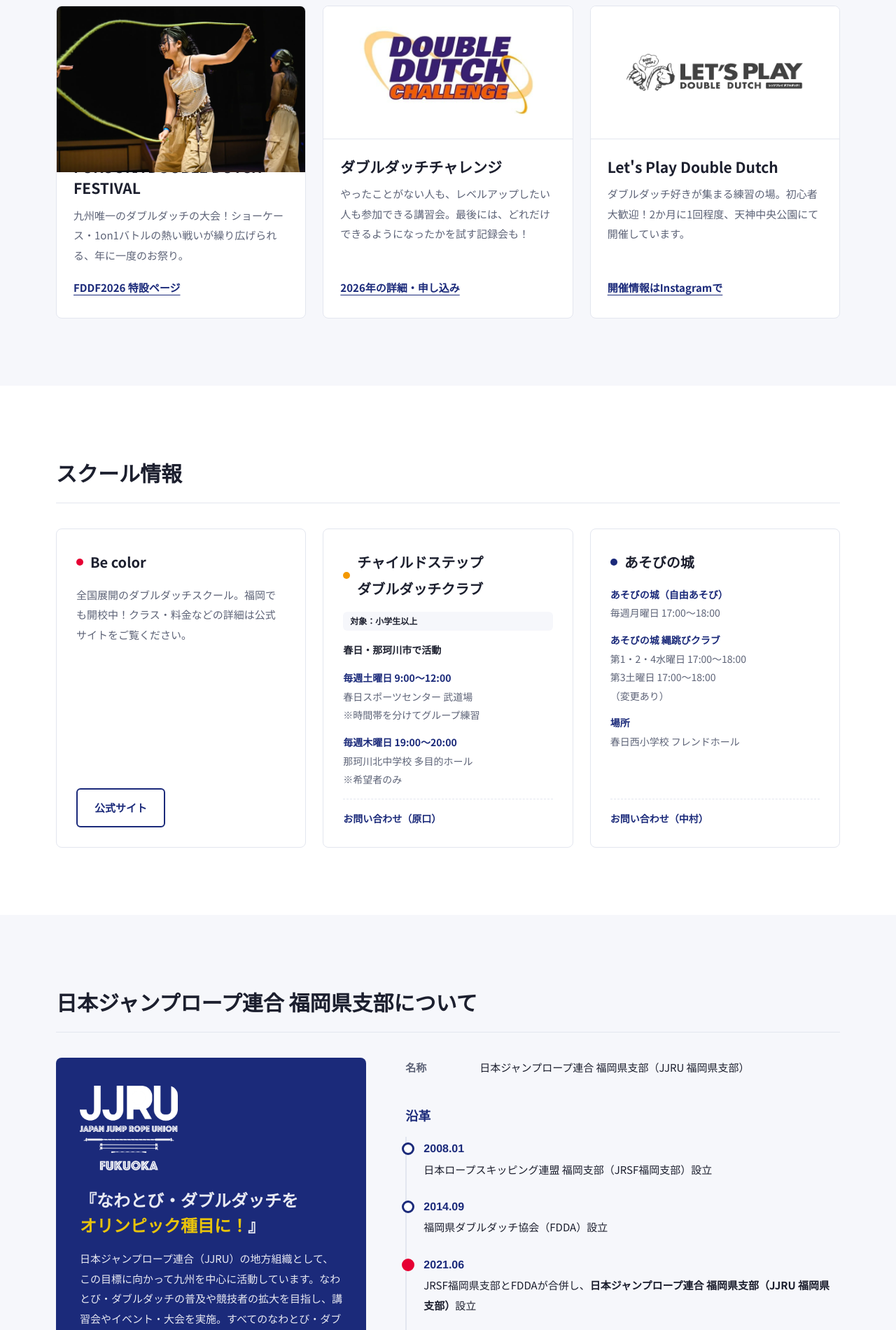
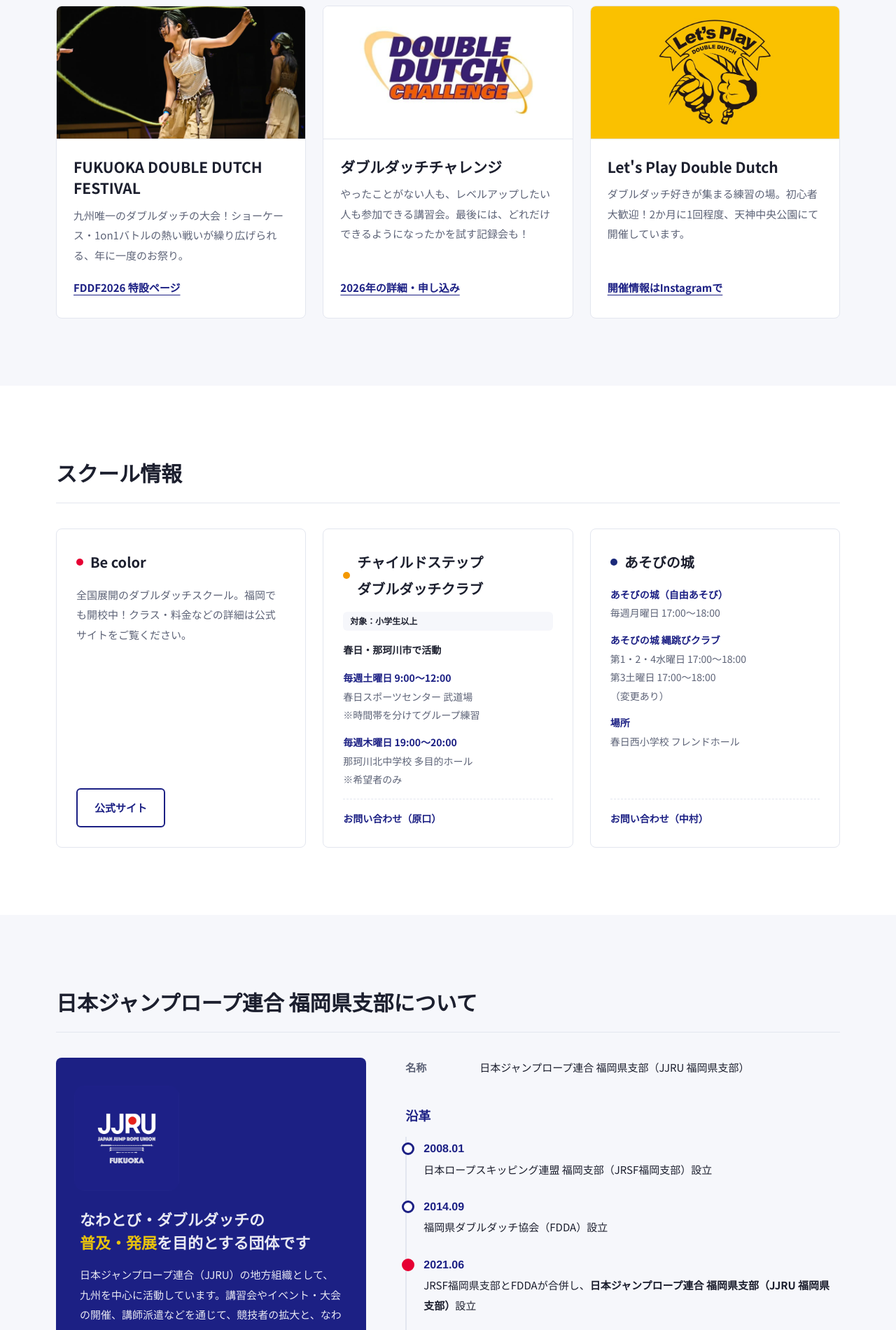
Before and after one commit to yamadai84/jjru-fukuoka, a plain HTML site: page index.html in a window 1280 px wide. Shown: the part 900-2800 px from the top of the page at 70% size. Drawn offline with Linux system fonts and the light colour scheme.

Commit message:
Add files via upload

```diff
--- a/css/style.css
+++ b/css/style.css
@@ -249,3 +249,10 @@ body{line-height:1.9}
 .event .thumb img{max-width:82%}
 @media (max-width:420px){.brand span{font-size:13px}}
 .event .thumb.photo img{max-width:100%}
+/* JJRUロゴは「透過」か「青背景」の2種のみ使用（レギュレーション） */
+:root{--navy:#1c2084}
+.about .mission{background:#1c2084}
+.about .mission img{width:150px;margin-left:-8px}
+.about .mission .q{font-size:22px}
+.site-footer .f-brand img{width:72px;border-radius:6px}
+.event .thumb{overflow:hidden}.event .thumb.photo{display:block}.event .thumb.photo img{width:100%;height:100%;max-height:none;object-fit:cover}
--- a/index.html
+++ b/index.html
@@ -6,10 +6,12 @@
 <title>日本ジャンプロープ連合 福岡県支部</title>
 <meta name="description" content="日本ジャンプロープ連合 福岡県支部（JJRU 福岡県支部）。なわとび・ダブルダッチの普及、講習会・大会（FDDF）の運営を九州を中心に行っています。">
 <meta property="og:title" content="日本ジャンプロープ連合 福岡県支部">
-<meta property="og:description" content="なわとび・ダブルダッチをオリンピック種目に！九州を中心に、講習会・イベント・大会を開催しています。">
-<meta property="og:image" content="img/top/jjru-logo-sq.png">
+<meta property="og:description" content="なわとび・ダブルダッチの普及・発展を目的に、九州を中心に講習会・イベント・大会を開催しています。">
+<meta property="og:image" content="img/top/jjru-logo-blue.jpg">
 <meta property="og:type" content="website">
-<link rel="icon" href="img/top/jjru-logo-sq.png">
+<link rel="icon" type="image/png" sizes="32x32" href="img/top/favicon-32.png">
+<link rel="icon" type="image/png" sizes="512x512" href="img/top/jjru-icon-512.png">
+<link rel="apple-touch-icon" href="img/top/apple-touch-icon.png">
 <link rel="preconnect" href="https://fonts.googleapis.com">
 <link rel="preconnect" href="https://fonts.gstatic.com" crossorigin>
 <link href="https://fonts.googleapis.com/css2?family=Noto+Sans+JP:wght@400;500;700&display=swap" rel="stylesheet">
@@ -44,7 +46,7 @@
   </div>
   <div class="slide-dots" aria-hidden="true"><i class="is-on"></i><i></i><i></i><i></i><i></i></div>
   <div class="hero-inner wrap">
-    <h1><span class="nb">なわとび・</span><span class="nb">ダブルダッチを</span><br><span class="nb">オリンピック種目に！</span></h1>
+    <h1><span class="nb">なわとび・ダブルダッチの</span><br><span class="nb">普及・発展のために</span></h1>
     <p class="lead">九州を中心に、講習会・イベント・大会を開催しています。</p>
   </div>
 </section>
@@ -71,7 +73,7 @@
         </div>
       </article>
       <article class="event reveal">
-        <div class="thumb"><img src="img/top/letsplay-ink.png" alt="LET'S PLAY DOUBLE DUTCH"></div>
+        <div class="thumb photo"><img src="img/top/letsplay.jpg" alt="Let's Play DOUBLE DUTCH"></div>
         <div class="body">
           <h3>Let's Play Double Dutch</h3>
           <p>ダブルダッチ好きが集まる練習の場。初心者大歓迎！2か月に1回程度、天神中央公園にて開催しています。</p>
@@ -121,9 +123,9 @@
     <div class="sec-head reveal"><div class="ja">日本ジャンプロープ連合 福岡県支部について</div></div>
     <div class="about">
       <div class="mission reveal">
-        <img src="img/top/jjru-logo-white.png" alt="JJRU">
-        <p class="q">『なわとび・ダブルダッチを<br><span>オリンピック種目に！</span>』</p>
-        <p>日本ジャンプロープ連合（JJRU）の地方組織として、この目標に向かって九州を中心に活動しています。なわとび・ダブルダッチの普及や競技者の拡大を目指し、講習会やイベント・大会を実施。すべてのなわとび・ダブルダッチ愛好者の技術の向上に寄与することを目的とする団体です。</p>
+        <img src="img/top/jjru-logo-blue.jpg" alt="JJRU">
+        <p class="q">なわとび・ダブルダッチの<br><span>普及・発展</span>を目的とする団体です</p>
+        <p>日本ジャンプロープ連合（JJRU）の地方組織として、九州を中心に活動しています。講習会やイベント・大会の開催、講師派遣などを通じて、競技者の拡大と、なわとび・ダブルダッチを楽しむすべての人の技術向上に取り組んでいます。</p>
       </div>
       <div class="reveal">
         <dl class="info">
@@ -202,7 +204,7 @@
 <footer class="site-footer">
   <div class="wrap">
     <div class="f-brand">
-      <img src="img/top/jjru-logo-white.png" alt="">
+      <img src="img/top/jjru-logo-blue.jpg" alt="">
       <div><strong>日本ジャンプロープ連合 福岡県支部</strong></div>
     </div>
     <nav>
```
Also changed, not shown: challenge/index.html (+4 -2 lines), fddf/index.html (+4 -4 lines), img/fddf/apple-touch-icon.png, img/fddf/favicon-32.png, img/fddf/favicon-512.png, img/fddf/fddf-logo.png (added), img/top/apple-touch-icon.png (added), img/top/favicon-32.png (added), img/top/jjru-icon-512.png (added), img/top/jjru-logo-blue.jpg (added), img/top/jjru-logo.png, img/top/letsplay.jpg (added).
